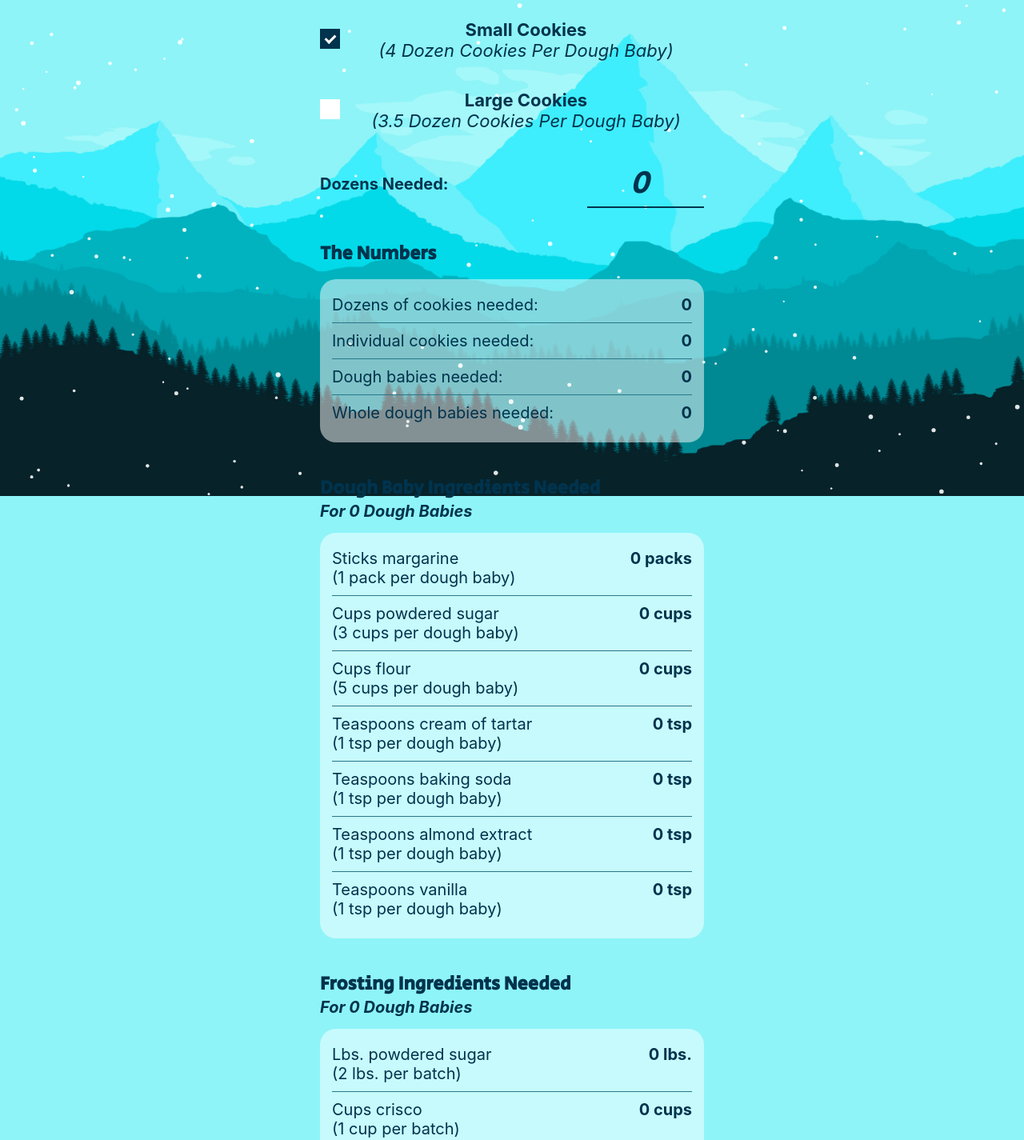
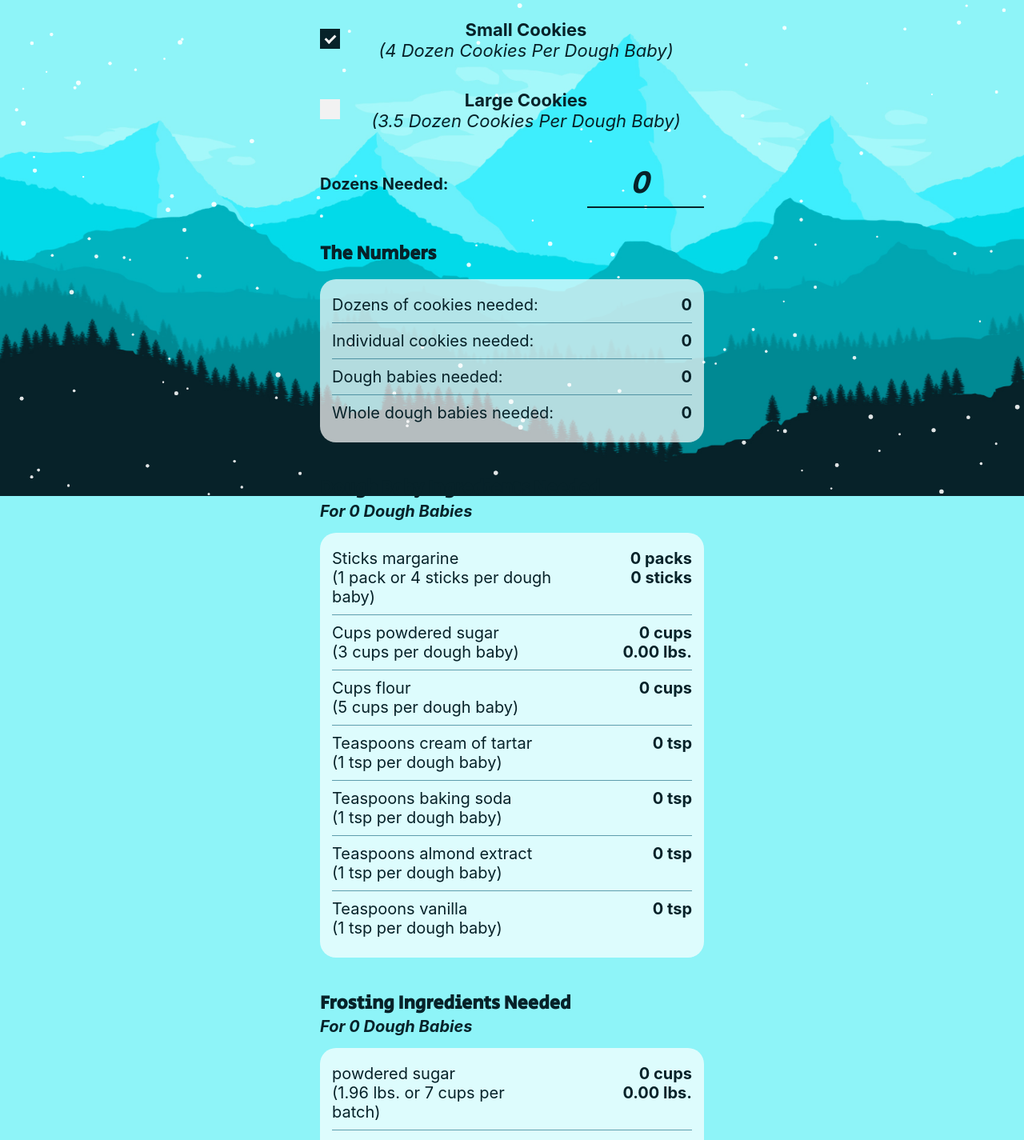
Before and after one commit to CharlesInteractive/dough-baby-calculator, a React (Create React App) app: page / in a window 1280 px wide. Shown: the part 180-1605 px from the top of the page at 80% size. Built offline with nearby package versions, Linux system fonts and the light colour scheme.

Commit message:
Not even sure, i forgot to commit this

```diff
--- a/src/App.js
+++ b/src/App.js
@@ -14,7 +14,9 @@ function App() {
   let doughBabyQty = 0,
       cookies = 0,
       doughBabies = 0,
-      wholeBabies = 0
+      wholeBabies = 0,
+      cupLbs = .28,
+      packSticks = 4
 
   const [ dozensNeeded, setDozensNeeded ] = useState( 0 ),
         [ cookiesNeeded, setCookiesNeeded ] = useState( 0 ),
@@ -32,25 +34,28 @@ function App() {
         dbVanilla = 1 // 1 tsp vanilla
 
   const [ margarineNeeded, setMargarineNeeded ] = useState( 0 ),
+        [ margarineSticksNeeded, setMargarineSticksNeeded ] = useState( 0 ),
         [ pwdSugarNeeded, setPwdSugarNeeded ] = useState( 0 ),
-        [ flourNeeded, setFlourNeeded ] = useState(0),
-        [ tartarNeeded, setTartarNeeded ] = useState(0),
-        [ sodaNeeded, setSodaNeeded ] = useState(0),
-        [ almondNeeded, setAlmondNeeded ] = useState(0),
-        [ vanillaNeeded, setVanillaNeeded ] = useState(0)
+        [ pwdSugarLbsNeeded, setPwdSugarLbsNeeded ] = useState( 0 ),
+        [ flourNeeded, setFlourNeeded ] = useState( 0 ),
+        [ tartarNeeded, setTartarNeeded ] = useState( 0 ),
+        [ sodaNeeded, setSodaNeeded ] = useState( 0 ),
+        [ almondNeeded, setAlmondNeeded ] = useState( 0 ),
+        [ vanillaNeeded, setVanillaNeeded ] = useState( 0 )
 
   // frosting ingredients
-  const fPwdSugar = 2, // 2lbs powdered sugar
+  const fPwdSugar = 7, // 7cups powdered sugar
         fCrisco = 1, // 1 cup crisco
         fMilk = .75, // .75 cup milk
         fAlmond = 1, // 1 tsp almond extract
         fVanilla = 1 // 1 tsp vanilla
 
-  const [ fPwdSugarNeeded, setFPwdSugarNeeded ] = useState(0),
-        [ criscoNeeded, setCriscoNeeded ] = useState(0),
-        [ milkNeeded, setMilkNeeded ] = useState(0),
-        [ fAlmondNeeded, setFAlmondNeeded ] = useState(0),
-        [ fVanillaNeeded, setFVanillaNeeded ] = useState(0)
+  const [ fPwdSugarNeeded, setFPwdSugarNeeded ] = useState( 0 ),
+        [ fPwdSugarLbsNeeded, setFPwdSugarLbsNeeded ] = useState( 0 ),
+        [ criscoNeeded, setCriscoNeeded ] = useState( 0 ),
+        [ milkNeeded, setMilkNeeded ] = useState( 0 ),
+        [ fAlmondNeeded, setFAlmondNeeded ] = useState( 0 ),
+        [ fVanillaNeeded, setFVanillaNeeded ] = useState( 0 )
 
   // handle calculator function
   const calcHandler = (e) => {
@@ -79,7 +84,9 @@ function App() {
     setDoughBabiesNeeded(doughBabiesNeeded => doughBabiesNeeded = doughBabies.toFixed(3))
 
     setMargarineNeeded(margarineNeeded => margarineNeeded = dbMargarine * wholeBabies)
+    setMargarineSticksNeeded(margarineSticksNeeded => margarineSticksNeeded = dbMargarine * wholeBabies * packSticks)
     setPwdSugarNeeded(pwdSugarNeeded => pwdSugarNeeded = dbPwdSugar * wholeBabies)
+    setPwdSugarLbsNeeded(pwdSugarLbsNeeded => pwdSugarLbsNeeded = dbPwdSugar * wholeBabies * cupLbs )
     setFlourNeeded(flourNeeded => flourNeeded = dbFlour * wholeBabies)
     setTartarNeeded(tartarNeeded => tartarNeeded = dbTartar * wholeBabies)
     setSodaNeeded(sodaNeeded => sodaNeeded = dbSoda * wholeBabies)
@@ -87,6 +94,7 @@ function App() {
     setVanillaNeeded(vanillaNeeded => vanillaNeeded = dbVanilla * wholeBabies)
 
     setFPwdSugarNeeded(fPwdSugarNeeded => fPwdSugarNeeded = fPwdSugar * wholeBabies )
+    setFPwdSugarLbsNeeded(fPwdSugarLbsNeeded => fPwdSugarLbsNeeded = fPwdSugar * wholeBabies * cupLbs )
     setCriscoNeeded(criscoNeeded => criscoNeeded = fCrisco * wholeBabies )
     setMilkNeeded(milkNeeded => milkNeeded = fMilk * wholeBabies)
     setFAlmondNeeded(fAlmondNeeded => fAlmondNeeded = fAlmond * wholeBabies)
@@ -230,7 +238,7 @@ function App() {
                         value="small"
                         defaultChecked
                         onChange={ calcHandler } />
-                <span class="mark"></span>
+                <span className="mark"></span>
               </label>
               <br/>
               <label htmlFor="largeCookie" className='check flex jc-space-between ai-center flex-col text-center'>
@@ -240,7 +248,7 @@ function App() {
                         name="cookieSize"
                         value="large"
                         onChange={ calcHandler } />
-                <span class="mark"></span>
+                <span className="mark"></span>
               </label>
               <br/>
               <div className="flex jc-space-between ai-center">
@@ -280,12 +288,18 @@ function App() {
             <h4 className='mb-sm'><em>For {wholeNeeds } Dough Babies</em></h4>
             <div className="boxed">
               <div className="flex jc-space-between underlined">
-                <p>Sticks margarine<br/>(1 pack per dough baby)</p>
-                <p className='ml-sm text-right half-width'><strong>{ margarineNeeded } packs</strong></p>
+                <p>Sticks margarine<br/>(1 pack or 4 sticks per dough baby)</p>
+                <p className='ml-sm text-right half-width'>
+                  <strong>{ margarineNeeded } packs</strong><br/>
+                  <strong>{ margarineSticksNeeded } sticks</strong>
+                </p>
               </div>
               <div className="flex jc-space-between underlined">
                 <p>Cups powdered sugar<br/>(3 cups per dough baby)</p>
-                <p className='ml-sm text-right half-width'><strong>{ pwdSugarNeeded } cups</strong></p>
+                <p className='ml-sm text-right half-width'>
+                  <strong>{ pwdSugarNeeded } cups</strong><br/>
+                  <strong>{ pwdSugarLbsNeeded.toFixed(2) } lbs.</strong>
+                </p>
               </div>
               <div className="flex jc-space-between underlined">
                 <p>Cups flour<br/>(5 cups per dough baby)</p>
@@ -311,11 +325,14 @@ function App() {
           </div>
           <div>
             <h3>Frosting Ingredients Needed</h3>
-            <h4 className='mb-sm'><em>For {wholeNeeds } Dough Babies</em></h4>
+            <h4 className='mb-sm'><em>For { wholeNeeds } Dough Babies</em></h4>
             <div className="boxed">
               <div className="flex jc-space-between underlined">
-                <p>Lbs. powdered sugar<br/>(2 lbs. per batch)</p>
-                <p className='ml-sm text-right half-width'><strong>{ fPwdSugarNeeded } lbs.</strong></p>
+                <p>powdered sugar<br/>(1.96 lbs. or 7 cups per batch)</p>
+                <p className='ml-sm text-right half-width'>
+                  <strong>{ fPwdSugarNeeded } cups</strong><br/>
+                  <strong>{ fPwdSugarLbsNeeded.toFixed(2) } lbs.</strong>
+                </p>
               </div>
               <div className="flex jc-space-between underlined">
                 <p>Cups crisco<br/>(1 cup per batch)</p>
--- a/src/index.css
+++ b/src/index.css
@@ -11,7 +11,7 @@ body {
   -moz-osx-font-smoothing: grayscale;
   font-size: 20px;
   background-color: #8ef4f8;
-  color: #00334d;
+  color: #072229;
 }
 
 code {
@@ -19,7 +19,7 @@ code {
     monospace;
 }
 .text-white {
-  color: #fff;
+  color: #f2f2f2;
 }
 h1 {
   line-height: 1;
@@ -71,7 +71,7 @@ a {
   content: "";
   margin: 10px 0;
   height: 1px;
-  background-color: #29768a;
+  background-color: rgba(41, 118, 138, .7);
   width: 100%;
   position: absolute;
   bottom: -21px;
@@ -169,7 +169,7 @@ a {
 }
 
 .boxed {
-  background-color: rgba(255, 255, 255, 0.5);
+  background-color: rgba(255, 255, 255, 0.7);
   border-radius: 20px;
   padding: 20px 15px 25px;
 }
@@ -184,10 +184,10 @@ input[type="number"] {
   font-size: 2em;
   background: transparent;
   border: none;
-  border-bottom: 2px solid #00334d;
+  border-bottom: 2px solid #072229;
   font-family: 'Secular One', sans-serif;
   font-style: italic;
-  color: #00334d;
+  color: #072229;
 }
 input[type="number"]:focus {
   outline: 2px solid rgba(35, 223, 18, .8)
@@ -223,17 +223,17 @@ input[type="number"]:focus {
   left: 0;
   height: 25px;
   width: 25px;
-  background-color: #fff;
+  background-color: #f2f2f2;
 }
 
 /* On mouse-over, add a grey background color */
 .check:hover input ~ .mark {
-  background-color: #cceeff;
+  background-color: #3eeefd;
 }
 
 /* When the box is checked, add a blue background */
 .check input:checked ~ .mark {
-  background-color: #00334d;
+  background-color: #072229;
 }
 
 /* Create the mark/indicator (hidden when not checked) */
@@ -254,7 +254,7 @@ input[type="number"]:focus {
   top: 5px;
   width: 5px;
   height: 10px;
-  border: solid white;
+  border: solid #f2f2f2;
   border-width: 0 3px 3px 0;
   -webkit-transform: rotate(45deg);
   -ms-transform: rotate(45deg);
```
